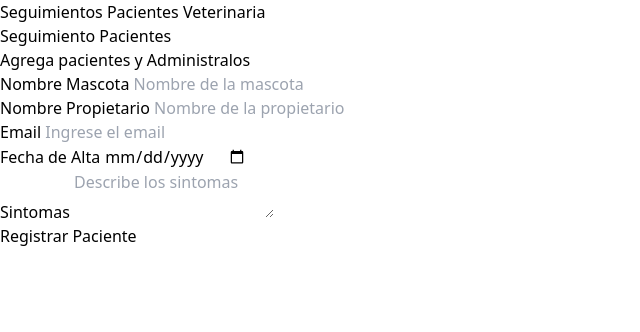
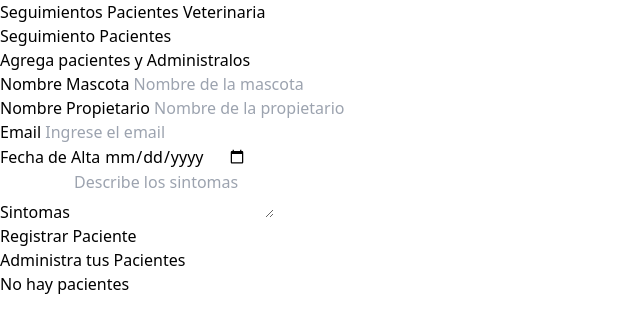
Before and after one commit to Leomiguel19/admin-pacientes, a Vue app: page / in a window 1280 px wide. Shown: the top 332 px of the page, without its empty margins (0-640 px from the left). Built offline with nearby package versions, Linux system fonts and the light colour scheme.

Commit message:
Primeros pasos listado de pacientes

```diff
--- a/src/App.vue
+++ b/src/App.vue
@@ -1,6 +1,10 @@
 <script setup>
+  import {ref} from 'vue';
+
   import Header from './components/Header.vue'
   import Formulario from './components/Formulario.vue'
+
+  const pacientes = ref([])
 </script>
 
 <template>
@@ -9,6 +13,15 @@
 
     <div class="mt-12 md:flex">
         <Formulario/>
+
+        <div class="md:w-1/2 md:h-screen overflow-y-scroll">
+          <h3 class="font-black text-3xl text-center">Administra tus Pacientes</h3>
+
+          <div v-if="pacientes.length > 0">
+
+          </div>
+          <p v-else class="mt-20 text-2xl text-center">No hay pacientes</p>
+        </div>
     </div>
   </div>
 </template>
```
